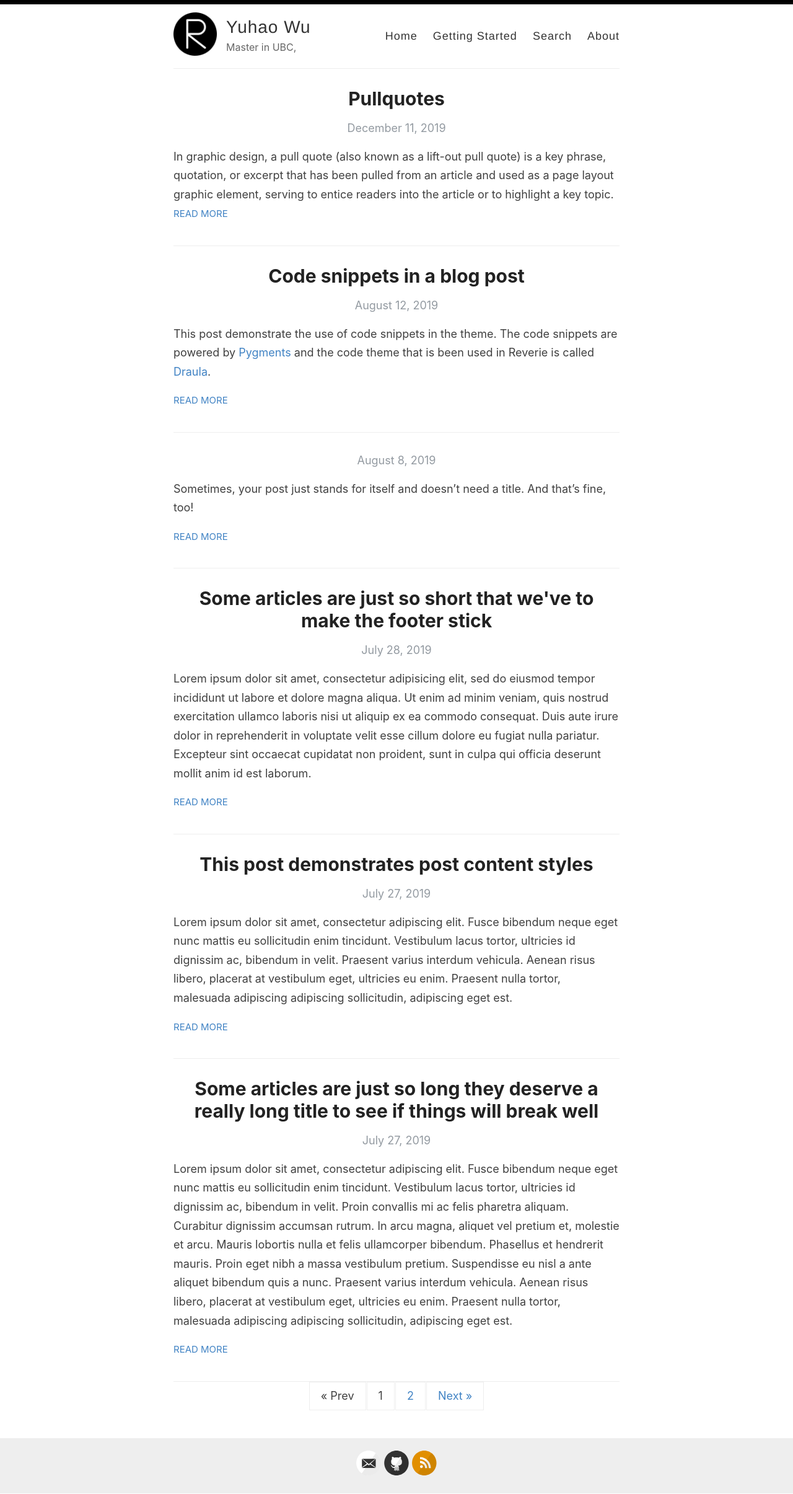
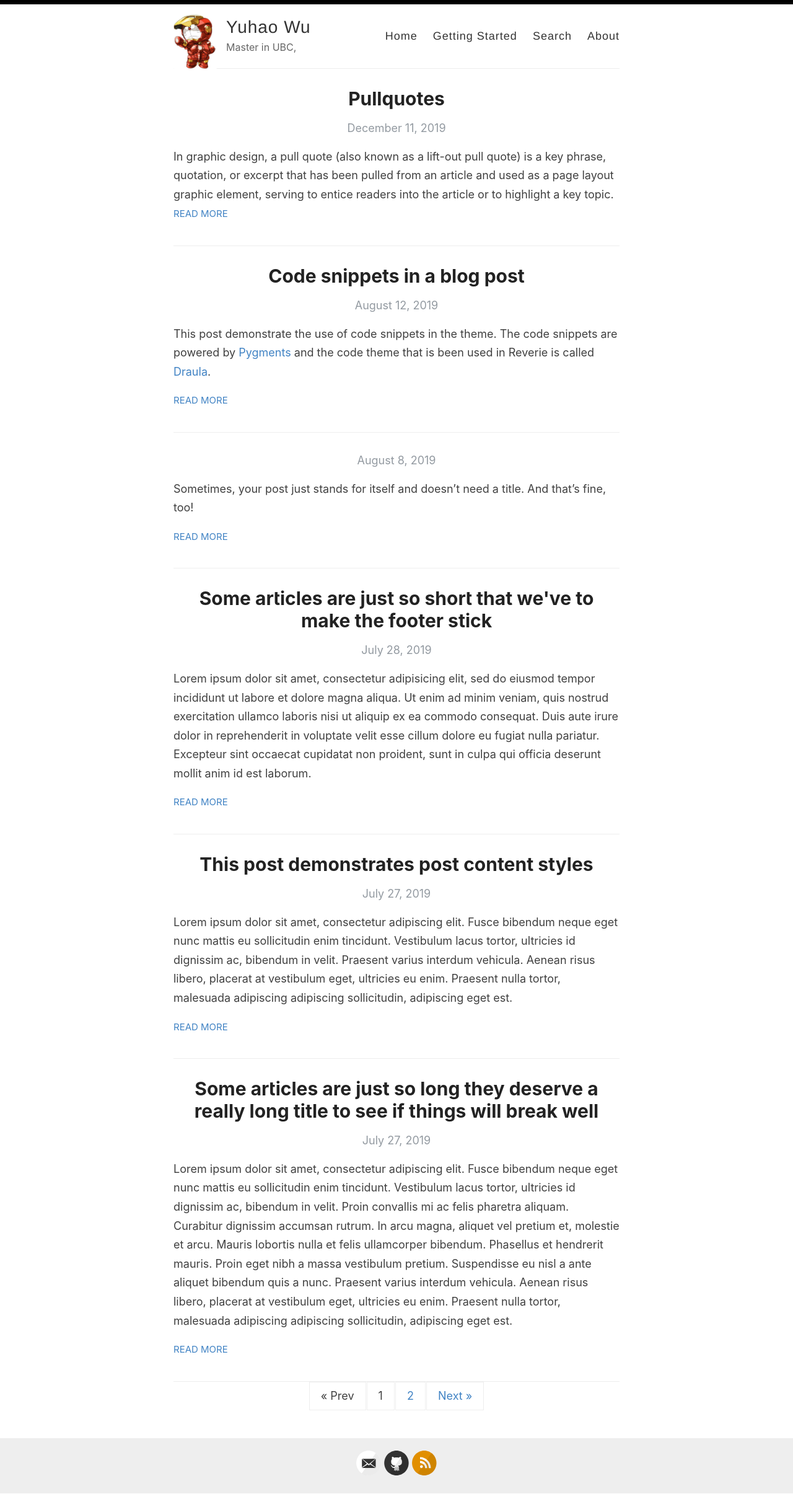
Before and after one commit to ywu110/ywu110.github.io, a Jekyll site: the page built from index.html, in a window 1280 px wide. Shown: the whole page at 62% size. Built offline with Jekyll 4.4.1, drawn with Linux system fonts in a browser that asks for light colours; the list of posts is cut into pages by our own code.

Commit message:
Update _config.yml

```diff
--- a/_config.yml
+++ b/_config.yml
@@ -11,7 +11,7 @@ author: Yuhao Wu
 description: Master in UBC,
 
 # URL of your avatar or profile pic (you could use your GitHub profile pic)
-avatar: /images/reverie.png
+avatar: /images/Screenshot from 2021-01-08 06-26-49.png
 
 #
 # Flags below are optional
```
